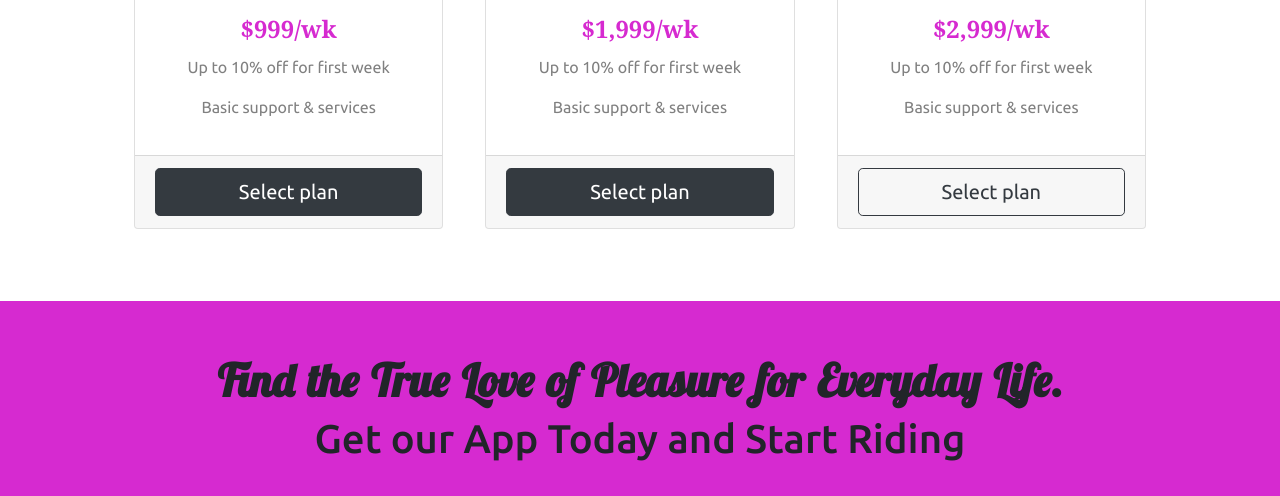
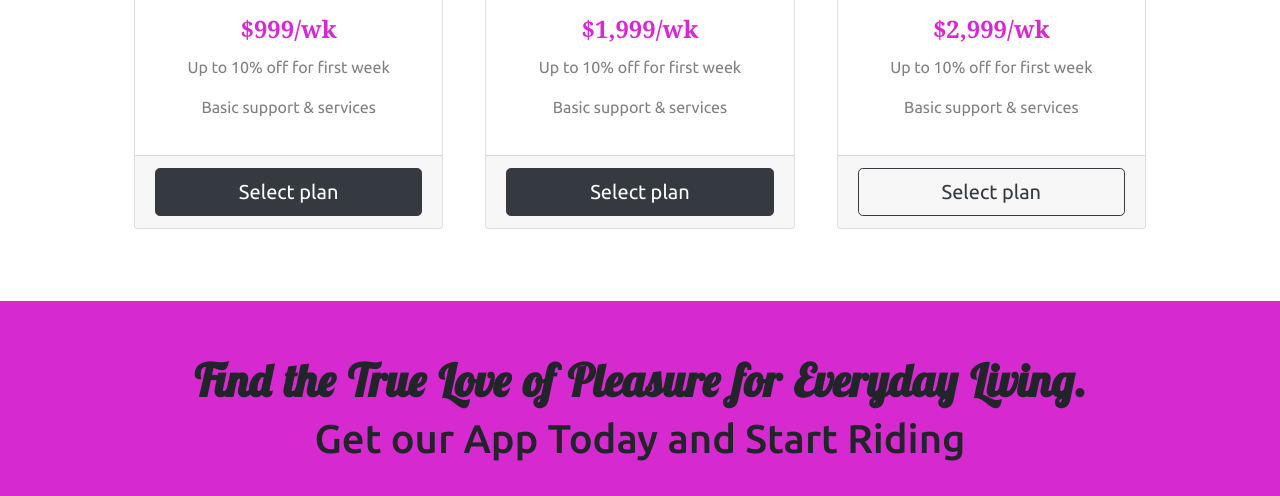
Before and after one commit to Litezy/tangoCars, a plain HTML site: page index.html in a window 1280 px wide. Shown: the part 2379-2875 px from the top of the page. Drawn offline with nearby package versions, Linux system fonts and the light colour scheme; a web font is replaced by a local one.

Commit message:
index.html

```diff
--- a/index.html
+++ b/index.html
@@ -273,7 +273,7 @@
 
   <section id="cta">
 
-    <h3 class="find">Find the True Love of Pleasure for Everyday Life.</h3>
+    <h3 class="find">Find the True Love of Pleasure for Everyday Living.</h3>
     <h4>Get our App Today and Start Riding</h4>
     <button  type="button"  class="buttons btn btn-dark btn-lg"><i class="fa-brands fa-apple"></i> Download</button>
     <button  type="button"  class="buttons btn btn-outline-info btn-lg"><i class="fa-brands fa-google-play"></i> Download</button>
```
